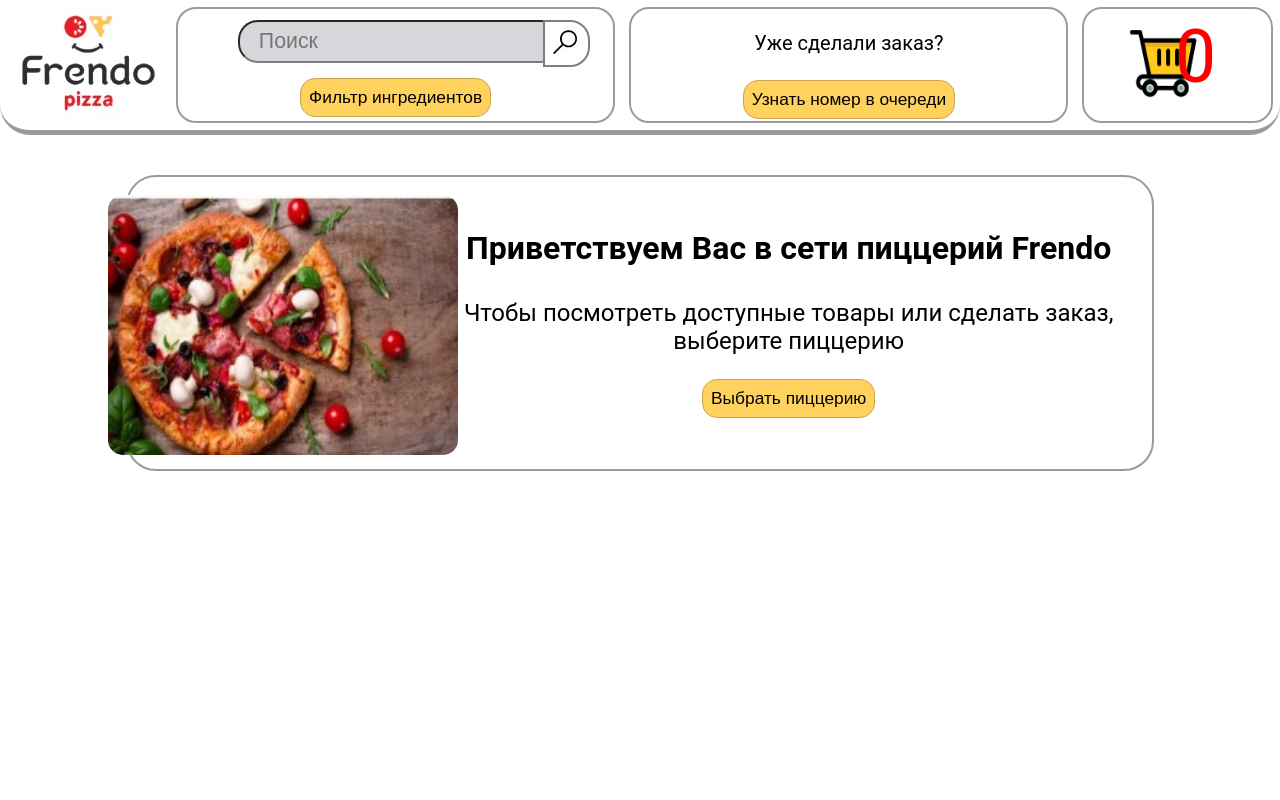
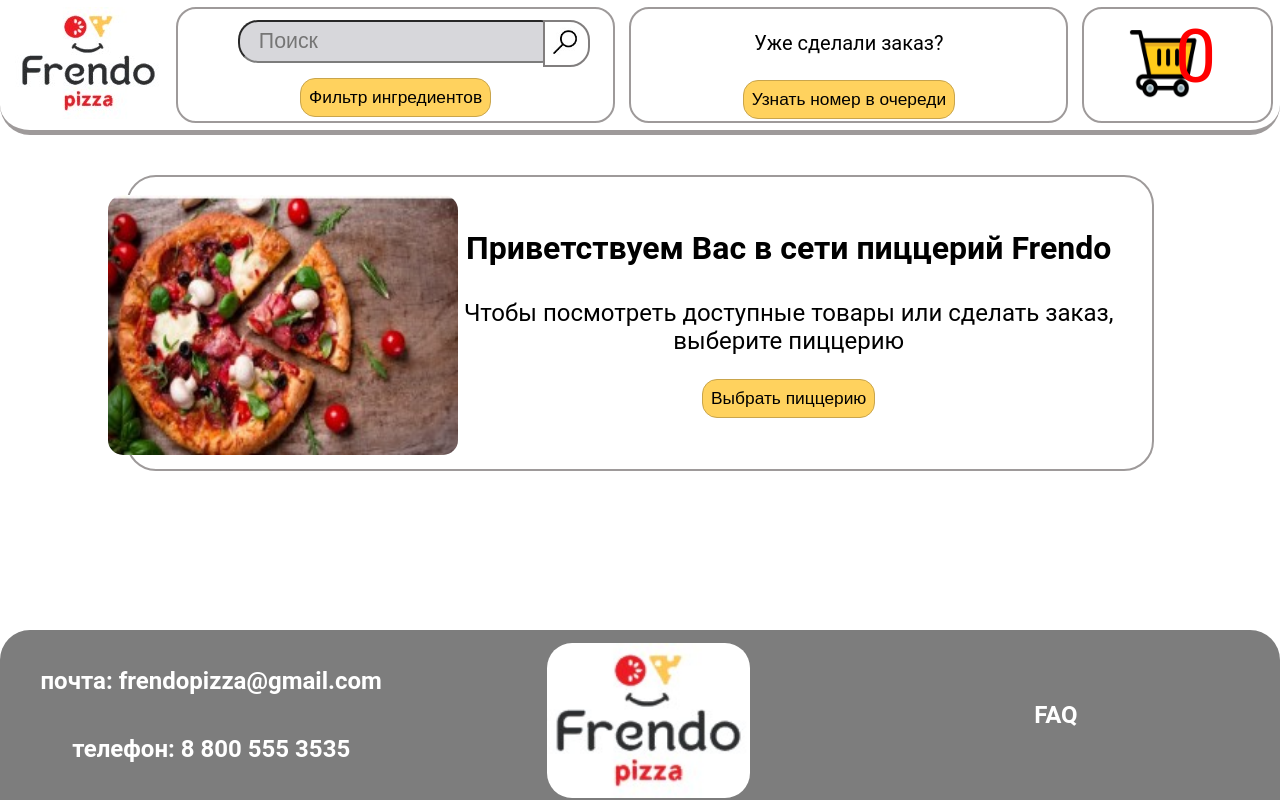
Before and after one commit to LikDioxo/Frendo, a React (Create React App) app in the folder client/: page / in a window 1280 px wide. Built offline with nearby package versions, Linux system fonts and the light colour scheme.

Commit message:
Add Footer component

```diff
--- a/client/src/App.js
+++ b/client/src/App.js
@@ -1,34 +1,36 @@
-import React, {useCallback} from 'react';
-import { BrowserRouter } from 'react-router-dom';
-import { Route } from 'react-router';
+import React, { useCallback } from "react";
+import { BrowserRouter } from "react-router-dom";
+import { Route } from "react-router";
 
 import Header from "./containers/Header";
-import {createStore} from "redux";
-import {Provider, useDispatch, useSelector} from "react-redux";
+import { createStore } from "redux";
+import { Provider, useDispatch, useSelector } from "react-redux";
 import mainReducer from "./reducers";
 import Post from "./components/Post";
 import ModalWindow from "./components/ModalWindow";
 import PizzeriaChoiceModal from "./components/PizzeriaChoiceModal";
-import { flipPizzeriasModalView} from "./actions";
-import {getPizzeriasModalView} from "./selectors";
-
-
-
+import { flipPizzeriasModalView } from "./actions";
+import { getPizzeriasModalView } from "./selectors";
+import Footer from "./components/Footer";
 
 function App() {
-
   const dispatch = useDispatch();
-    const handlePizzeriasModal = useCallback(() => dispatch(flipPizzeriasModalView()),
-        [dispatch])
+  const handlePizzeriasModal = useCallback(
+    () => dispatch(flipPizzeriasModalView()),
+    [dispatch]
+  );
   const PizzeriasModalView = useSelector(getPizzeriasModalView);
   return (
     <div className="App">
-          <Header/>
-            <ModalWindow handleClose={handlePizzeriasModal} show={PizzeriasModalView} component={<PizzeriaChoiceModal addresses={[["Донбасс", 42]]}/>}/>
-            <Post onChoosePizzeria={handlePizzeriasModal}/>
-
+      <Header />
+      <ModalWindow
+        handleClose={handlePizzeriasModal}
+        show={PizzeriasModalView}
+        component={<PizzeriaChoiceModal addresses={[["Донбасс", 42]]} />}
+      />
+      <Post onChoosePizzeria={handlePizzeriasModal} />
+      <Footer />
     </div>
-
   );
 }
 
--- a/client/src/assets/css/style.css
+++ b/client/src/assets/css/style.css
@@ -5,13 +5,12 @@
   margin: 7px;
   margin-left: 15px;
 }
-html{
+html {
   width: 100%;
   height: 100%;
 }
 body {
   font-family: "Roboto", Arial, serif;
-
 }
 .header {
   /* border: 1px solid red; */
@@ -20,6 +19,55 @@ body {
   display: flex;
   flex-direction: row;
   justify-content: flex-start;
+}
+html {
+  position: relative;
+  min-height: 100%;
+}
+footer {
+  position: absolute;
+  left: 0;
+  bottom: 0;
+  width: 100%;
+  overflow: hidden;
+}
+.footer {
+  border-top-right-radius: 30px;
+  border-top-left-radius: 30px;
+  display: flex;
+  flex-direction: row;
+  justify-content: flex-start;
+  background-color: #7d7d7d;
+}
+.footer-text {
+  display: flex;
+  justify-content: center;
+  align-content: center;
+  flex-direction: column;
+}
+.footer div {
+  width: 33%;
+  text-align: center;
+  align-content: center;
+  height: 170px;
+}
+.footer div div {
+  width: 100%;
+}
+.footer div img {
+  height: 155px;
+  border-radius: 25px;
+}
+
+.footer h2,
+a {
+  color: white;
+  text-decoration: none;
+}
+.footer a h2:hover {
+  color: #ffd25e;
+  text-decoration: none;
+  transition: color 0.5s;
 }
 .search-box {
   align-items: center;
@@ -150,10 +198,8 @@ body {
   margin-left: -40px;
 }
 
-
-.pizzeria-choice-box
-{
-    background: #FFFFFF;
+.pizzeria-choice-box {
+  background: #ffffff;
   border-radius: 10px;
   width: auto;
   height: 40%;
@@ -163,16 +209,14 @@ body {
   justify-content: space-between;
   align-items: center;
 }
-.pizzeria-address
-{
+.pizzeria-address {
   border-radius: 10px;
   width: auto;
   display: flex;
   flex-direction: row;
   justify-content: space-between;
 }
-.pizzeria-choice-box h2,h1
-{
+.pizzeria-choice-box h2,
+h1 {
   margin: 0;
-
 }
--- /dev/null
+++ b/client/src/components/Footer.js
@@ -0,0 +1,25 @@
+import React from "react";
+import HeaderImage from "../components/HeaderImage";
+
+function Footer() {
+  return (
+    <footer className="footer">
+      <div className="footer-text">
+        <h2>почта: frendopizza@gmail.com</h2>
+
+        <h2>телефон: 8 800 555 3535</h2>
+      </div>
+      <div className="footer-image">
+        <HeaderImage />
+      </div>
+
+      <div className="footer-text">
+        <a href="">
+          <h2>FAQ</h2>
+        </a>
+      </div>
+    </footer>
+  );
+}
+
+export default Footer;
```
Lines whose indentation alone changed are shown as unchanged.
